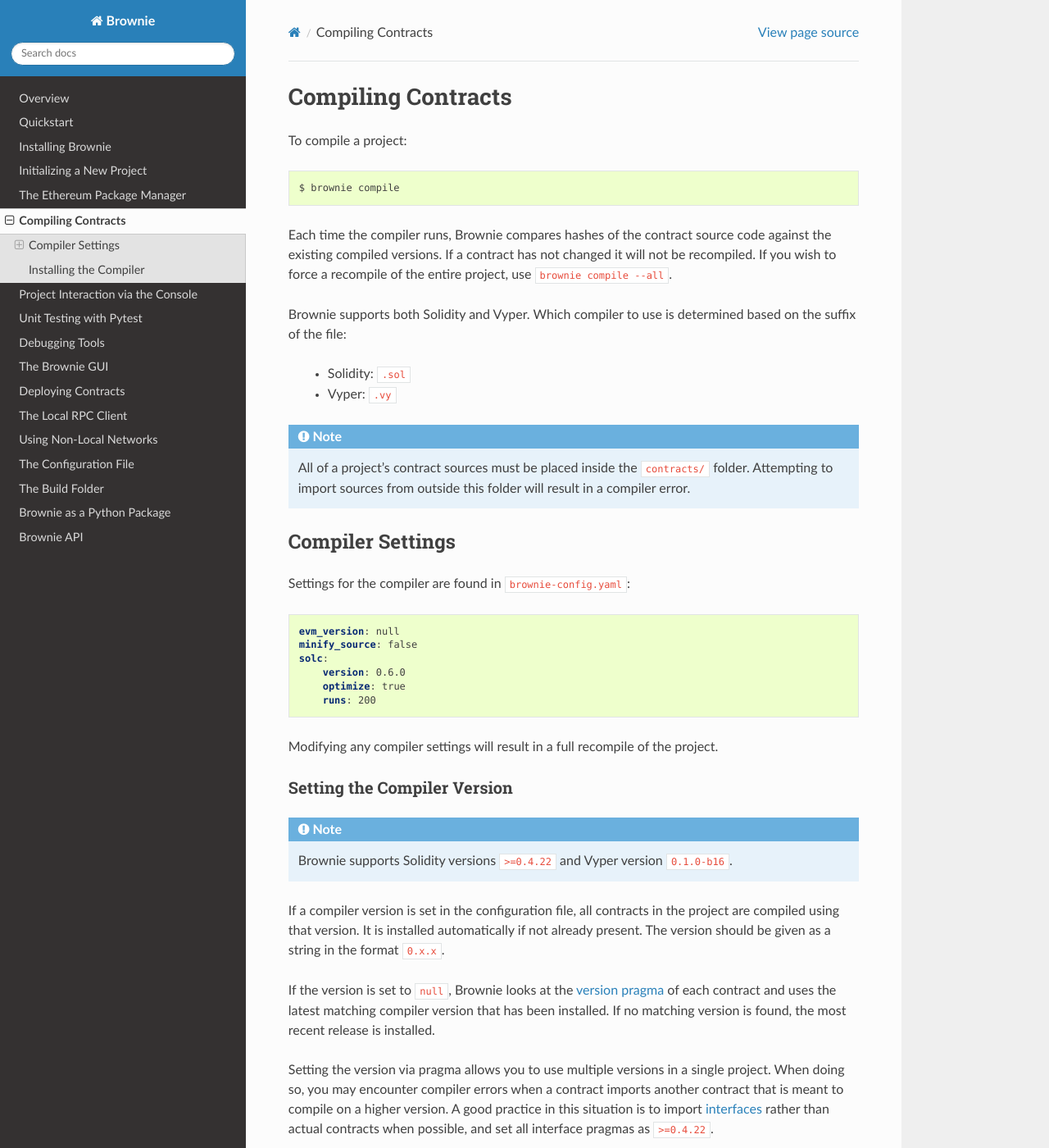
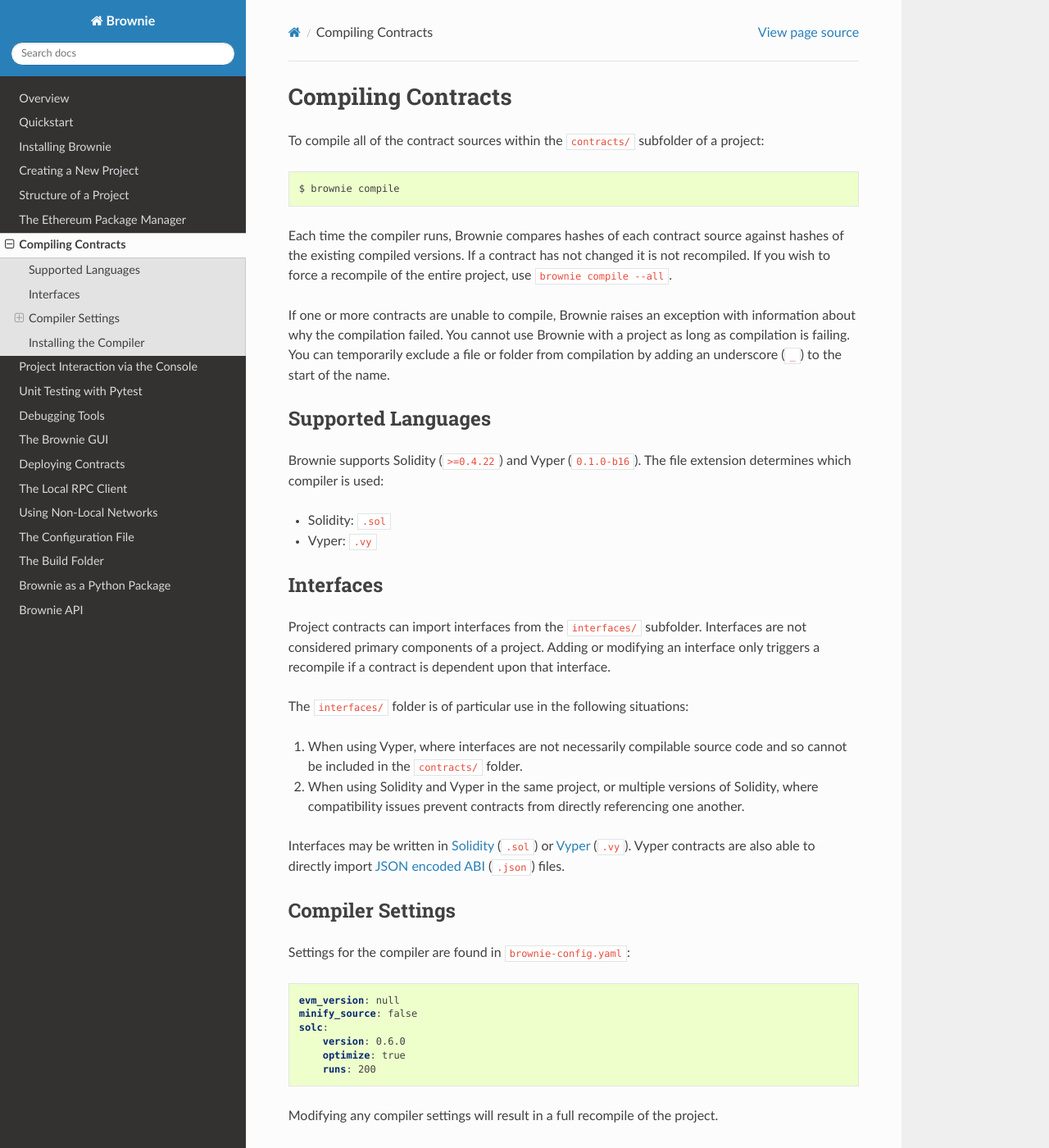
Before and after one commit to eth-brownie/brownie, a Sphinx documentation site: the page built from docs/compile.rst, in a window 1280 px wide and 1400 px high. Shown: the whole window at 82% size. Built offline with Sphinx 7.4.7 and the Read the Docs theme 2.0.0, drawn with Linux system fonts in a browser that asks for light colours; some of the changed text lies outside the part shown.

```diff
--- a/docs/compile.rst
+++ b/docs/compile.rst
@@ -4,22 +4,35 @@
 Compiling Contracts
 ===================
 
-To compile a project:
+To compile all of the contract sources within the ``contracts/`` subfolder of a project:
 
 ::
 
     $ brownie compile
 
-Each time the compiler runs, Brownie compares hashes of the contract source code against the existing compiled versions.  If a contract has not changed it will not be recompiled. If you wish to force a recompile of the entire project, use ``brownie compile --all``.
+Each time the compiler runs, Brownie compares hashes of each contract source against hashes of the existing compiled versions. If a contract has not changed it is not recompiled. If you wish to force a recompile of the entire project, use ``brownie compile --all``.
 
-Brownie supports both Solidity and Vyper. Which compiler to use is determined based on the suffix of the file:
+If one or more contracts are unable to compile, Brownie raises an exception with information about why the compilation failed. You cannot use Brownie with a project as long as compilation is failing. You can temporarily exclude a file or folder from compilation by adding an underscore (``_``) to the start of the name.
 
-  * Solidity: ``.sol``
-  * Vyper: ``.vy``
+Supported Languages
+===================
 
-.. note::
+Brownie supports Solidity (``>=0.4.22``) and Vyper (``0.1.0-b16``). The file extension determines which compiler is used:
 
-    All of a project's contract sources must be placed inside the ``contracts/`` folder. Attempting to import sources from outside this folder will result in a compiler error.
+* Solidity: ``.sol``
+* Vyper: ``.vy``
+
+Interfaces
+==========
+
+Project contracts can import interfaces from the ``interfaces/`` subfolder. Interfaces are not considered primary components of a project. Adding or modifying an interface only triggers a recompile if a contract is dependent upon that interface.
+
+The ``interfaces/`` folder is of particular use in the following situations:
+
+1. When using Vyper, where interfaces are not necessarily compilable source code and so cannot be included in the ``contracts/`` folder.
+2. When using Solidity and Vyper in the same project, or multiple versions of Solidity, where compatibility issues prevent contracts from directly referencing one another.
+
+Interfaces may be written in `Solidity <https://solidity.readthedocs.io/en/latest/contracts.html#interfaces>`_ (``.sol``) or `Vyper <https://vyper.readthedocs.io/en/latest/structure-of-a-contract.html#contract-interfaces>`_ (``.vy``). Vyper contracts are also able to directly import `JSON encoded ABI <https://solidity.readthedocs.io/en/latest/abi-spec.html#json>`_ (``.json``) files.
 
 .. _compile_settings:
 
@@ -48,9 +61,9 @@ Setting the Compiler Version
 
 If a compiler version is set in the configuration file, all contracts in the project are compiled using that version. It is installed automatically if not already present. The version should be given as a string in the format ``0.x.x``.
 
-If the version is set to ``null``, Brownie looks at the `version pragma <https://solidity.readthedocs.io/en/v0.5.10/layout-of-source-files.html?highlight=pragma#version-pragma>`_ of each contract and uses the latest matching compiler version that has been installed. If no matching version is found, the most recent release is installed.
+If the version is set to ``null``, Brownie looks at the `version pragma <https://solidity.readthedocs.io/en/latest/layout-of-source-files.html#version-pragma>`_ of each contract and uses the latest matching compiler version that has been installed. If no matching version is found, the most recent release is installed.
 
-Setting the version via pragma allows you to use multiple versions in a single project. When doing so, you may encounter compiler errors when a contract imports another contract that is meant to compile on a higher version. A good practice in this situation is to import `interfaces <https://solidity.readthedocs.io/en/v0.5.10/layout-of-source-files.html?highlight=pragma#version-pragma>`_ rather than actual contracts when possible, and set all interface pragmas as ``>=0.4.22``.
+Setting the version via pragma allows you to use multiple versions in a single project. When doing so, you may encounter compiler errors when a contract imports another contract that is meant to compile on a higher version. A good practice in this situation is to import `interfaces <https://solidity.readthedocs.io/en/latest/contracts.html#interfaces>`_ rather than actual contracts, and set all interface pragmas as ``>=0.4.22``.
 
 The EVM Version
 ---------------
@@ -64,7 +77,7 @@ See the `Solidity <https://solidity.readthedocs.io/en/latest/using-the-compiler.
 Compiler Optimization
 ---------------------
 
-Compiler optimization is enabled by default. Coverage evaluation was designed using optimized contracts - there is no need to disable it during testing.
+Compiler optimization is enabled by default. Coverage evaluation was designed using optimized contracts, there is no need to disable it during testing.
 
 See the `Solidity documentation <https://solidity.readthedocs.io/en/latest/miscellaneous.html#internals-the-optimiser>`_ for more info on the ``solc`` optimizer.
 
--- a/docs/config.rst
+++ b/docs/config.rst
@@ -6,7 +6,7 @@ The Configuration File
 
 Every project has a file ``brownie-config.yaml`` that holds all the configuration settings. The defaut configuration is as follows.
 
-.. literalinclude:: ../brownie/data/config.yaml
+.. literalinclude:: ../brownie/data/brownie-config.yaml
     :linenos:
     :language: yaml
 
--- a/docs/toctree.rst
+++ b/docs/toctree.rst
@@ -9,6 +9,7 @@ Brownie
     quickstart.rst
     install.rst
     init.rst
+    structure.rst
     ethpm.rst
     compile.rst
     interaction.rst
```
Also changed, not shown: CHANGELOG.md (+7 -0 lines), docs/init.rst (+20 -12 lines), docs/quickstart.rst (+4 -4 lines), docs/structure.rst (added, +53 -0 lines).
